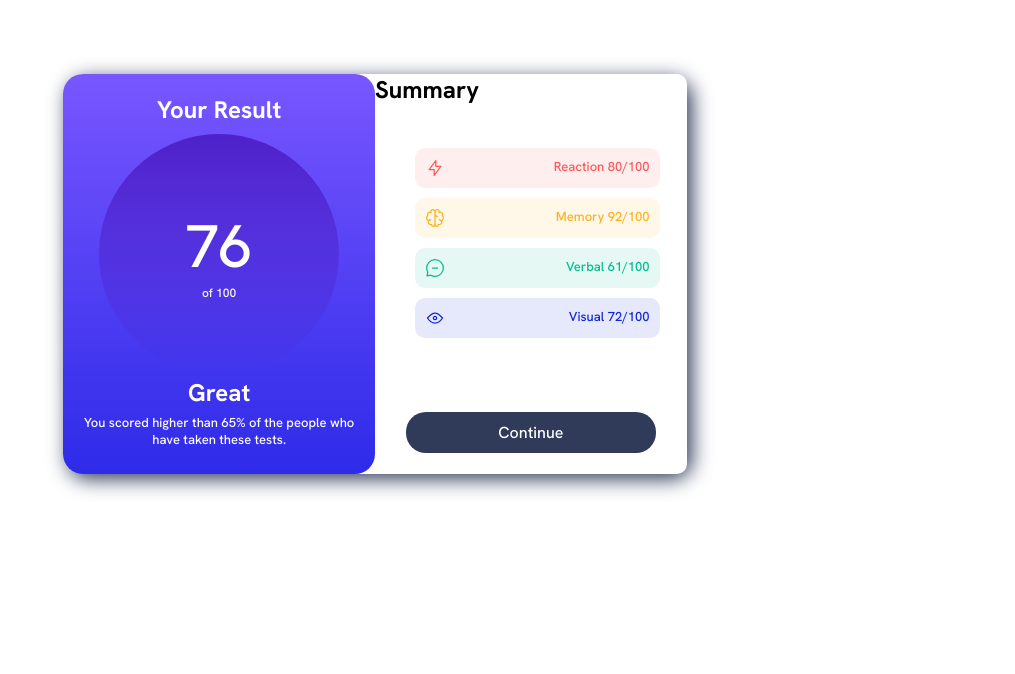
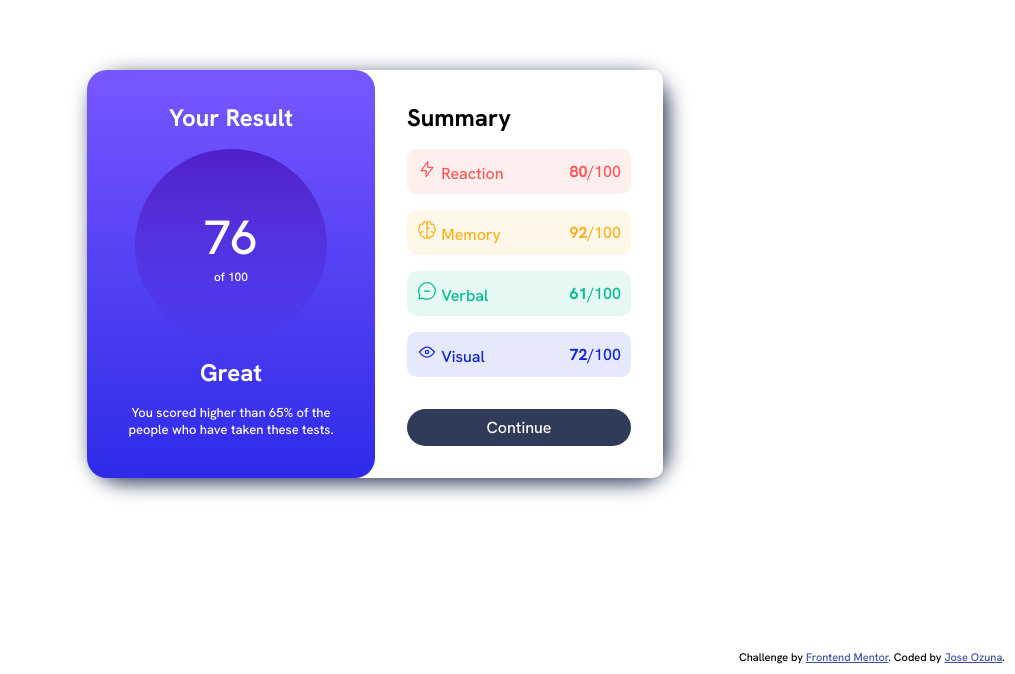
Before and after one commit to joseozuna48/results-summary-component, a plain HTML site: page index.html in a window 1280 px wide. Shown: the part 126-800 px from the top of the page, without its empty margins (265-1280 px from the left). Drawn offline with Linux system fonts and the light colour scheme.

Commit message:
Fixed styles on page

```diff
--- a/index.css
+++ b/index.css
@@ -31,19 +31,15 @@
     font-size: 13px;
   }
 
-
   #card{
-    display: flex;
-    flex-direction: column;
-
-    height: 25rem;
+    display: grid;
+    border-radius: 0 0 2rem 2rem;
   }
 
+  #results{
 
-  #results{
-    display: grid;
 
-    padding: 20px;
+    padding: 2rem;
     background-image: linear-gradient(hsl(252, 100%, 67%),hsl(241, 81%, 54%));
     border-radius: 0 0 20px 20px;
     color: hsl(0, 0%, 100%);
@@ -52,11 +48,18 @@
     min-height: 50vh;
   }
 
+  .grid-flow{
+    display: grid;
+    gap: 1rem;
+    align-content: start;
+  }
+
   #circle{
     display: grid;
     place-content: center;
     margin: auto;
-    width: 30vh;
+
+    width: 12rem;
     padding: 10px;
     border-radius:50%;
     background-image: linear-gradient(hsla(256, 72%, 46%, 1),hsla(241, 72%, 46%, 0));
@@ -67,25 +70,26 @@
   }
 
   #score{
-    font-size: 60px;
+    font-size: 3em;
   }
 
-
-
   #summary-section{
+    padding:2rem;
     border-radius: 10px;
     background-color: hsl(0, 0%, 100%);
-    display: grid;
-    /* padding: 20px; */
 
   }
 
+  ul{
+    padding:0;
+  }
   li{
     display: flex;
     justify-content: space-between;
-    width: 90%;
+    align-items: center;
+    width: 100%;
     list-style-type: none;
-    margin-bottom: 10px;
+    margin-bottom: 1rem;
     padding: 10px;
     border-radius: 10px;
     list-style-position: outside;
@@ -112,18 +116,20 @@
 
   #continue-btn{
     background-color:  hsl(224, 30%, 27%);
-    border-radius: 20px;
+    border-radius: 100vw;
     color:hsl(0, 0%, 100%);
     text-decoration: none;
     text-align: center;
     border: none;
-    width: 80%;
     margin: auto;
-    padding: 10px;
+    padding: 0.5rem 2rem;
+    cursor: pointer;
+    width: 100%;
+    font-size: 1em;
 
   }
   #continue-btn:hover{
-    cursor: pointer;
+
     background-image: linear-gradient(hsla(256, 72%, 46%, 1),hsla(241, 72%, 46%, 0));
   }
 
@@ -147,12 +153,11 @@
     }
 
   #card{
-    display: grid;
-    grid-template-columns: 50% 50%;
+    margin-inline: 1rem;
+    grid-template-columns: 1fr 1fr;
     box-shadow: 5px 5px 20px hsl(224, 30%, 27%) ;
-    border-radius: 20px;
-
-    height: 25rem;
+    max-width: 36rem;
+    border-radius: 2rem;
   }
 
   #results{
--- a/index.html
+++ b/index.html
@@ -20,7 +20,7 @@
 
   <div id="card">
 
-    <div id="results">
+    <div id="results" class="grid-flow">
       <h1>Your Result</h1>
       <div id="circle">
         <div id="score">76</div>
@@ -32,7 +32,7 @@
       <p>You scored higher than 65% of the people who have taken these tests.</p>
     </div>
 
-    <div id="summary-section">
+    <div id="summary-section" class="grid-flow">
       <h1 id="summary">Summary</h1>
       <ul id="list-section">
 
@@ -44,8 +44,8 @@
   </div>
 
   </div>
-  <!-- <div class="attribution">
+  <div class="attribution">
     Challenge by <a href="https://www.frontendmentor.io?ref=challenge" target="_blank">Frontend Mentor</a>.
-    Coded by <a href="#">Jose Ozuna</a>. -->
+    Coded by <a href="#">Jose Ozuna</a>.
 </body>
 </html>
--- a/index.js
+++ b/index.js
@@ -11,7 +11,7 @@ window.onload = function(){
 
         json.forEach(element => {
             ul.insertAdjacentHTML("beforeend",`
-            <li class="summary_li"> <img src="${element['icon']}"> <p> ${element['category']} ${element['score']}/100 </p>  </li>`)
+            <li class="summary_li"> <div><img src="${element['icon']}"> ${element['category']}</div> <div><b>${element['score']}</b>/100</div>  </li>`)
         });
     } );
 
```
